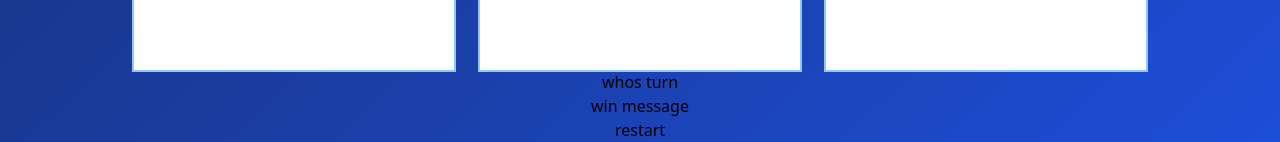
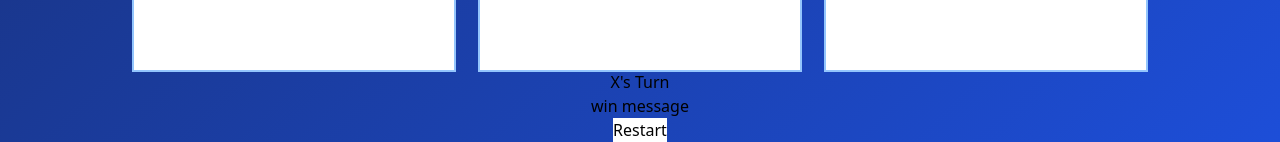
Before and after one commit to samuelchen17/tic-tac-toe-react, a React (Vite) app: page / in a window 1280 px wide. Shown: the part 1081-1223 px from the top of the page. Built offline with nearby package versions, Linux system fonts and the light colour scheme.

Commit message:
tic tac toe

```diff
--- a/src/App.jsx
+++ b/src/App.jsx
@@ -1,22 +1,37 @@
 import { useState } from "react";
 import GameContainer from "./components/GameContainer";
+import RestartBtn from "./components/RestartBtn";
+import TurnDisplay from "./components/TurnDisplay";
 
 const INITIAL_GAME_BOARD = ["", "", "", "", "", "", "", "", ""];
 
 function App() {
   // const [gameState, setGameState] = true;
   const [gameBoard, setGameBoard] = useState(INITIAL_GAME_BOARD);
-  const [playerTurn, setPlayerTurn] = useState("O");
+  const [playerTurn, setPlayerTurn] = useState("X");
+  // const [gameStatus, setGameStatus] = useState(true);
+
+  const newGame = () => {
+    setGameBoard(INITIAL_GAME_BOARD);
+    setPlayerTurn("X");
+  };
 
   return (
     <div className="flex flex-col items-center bg-gradient-to-br from-blue-950 to-blue-700 min-h-svh w-screen">
       <h1 className="text-white text-6xl my-10">Tic Tac Toe</h1>
       <GameContainer
-        {...{ gameBoard, setGameBoard, playerTurn, setPlayerTurn }}
+        {...{
+          gameBoard,
+          setGameBoard,
+          playerTurn,
+          setPlayerTurn,
+          newGame,
+          INITIAL_GAME_BOARD,
+        }}
       />
-      <div>whos turn</div>
+      <TurnDisplay {...{ playerTurn }} />
       <div>win message</div>
-      <div>restart</div>
+      <RestartBtn />
     </div>
   );
 }
--- a/src/components/GameContainer.jsx
+++ b/src/components/GameContainer.jsx
@@ -12,7 +12,14 @@ const WIN_CON = [
   [2, 4, 6],
 ];
 
-function GameContainer({ gameBoard, setGameBoard, playerTurn, setPlayerTurn }) {
+function GameContainer({
+  gameBoard,
+  setGameBoard,
+  playerTurn,
+  setPlayerTurn,
+  newGame,
+  INITIAL_GAME_BOARD,
+}) {
   const handleOnClick = (event) => {
     const cellIndex = Number(event.target.getAttribute("data-cell-index"));
 
@@ -21,24 +28,30 @@ function GameContainer({ gameBoard, setGameBoard, playerTurn, setPlayerTurn }) {
       return;
     }
 
+    updateGameBoard(cellIndex, gameBoard);
+    // the issue here is that update gameBoard is scheduled not resolved here, so check win here doesn't work
+  };
+
+  const updateGameBoard = (cellIndex, gameBoard) => {
     // update gameBoard array in an immutable way
     const newGameState = [...gameBoard];
     // add player symbol into array
     newGameState[cellIndex] = playerTurn;
     setGameBoard(newGameState);
-
-    // the issue here is that update gameBoard is scheduled not resolved here, so check win here doesn't work
-    // check win
   };
 
   useEffect(() => {
     console.log(gameBoard);
-    checkWin();
-    changeTurns();
+    if (gameBoard === INITIAL_GAME_BOARD) {
+      console.log("no player switch");
+    } else {
+      checkWin();
+    }
   }, [gameBoard]);
 
   const changeTurns = () => {
     setPlayerTurn(playerTurn === "X" ? "O" : "X");
+    console.log(`${playerTurn} player switch`);
   };
 
   // go through win con array
@@ -51,6 +64,9 @@ function GameContainer({ gameBoard, setGameBoard, playerTurn, setPlayerTurn }) {
         gameBoard[c] === playerTurn
       ) {
         console.log(`${playerTurn} won`);
+        newGame();
+      } else {
+        changeTurns();
       }
     });
   };
@@ -72,3 +88,12 @@ function GameContainer({ gameBoard, setGameBoard, playerTurn, setPlayerTurn }) {
 }
 
 export default GameContainer;
+
+// gameStatus = true
+// after checkWin or Draw, gameStatus = false
+// press restart for game status to be set to true again
+
+// when gameStatus = true, start the game
+// const startGame = () => {
+
+// }
--- /dev/null
+++ b/src/components/RestartBtn.jsx
@@ -0,0 +1,14 @@
+import React from "react";
+
+function RestartBtn() {
+  return (
+    <div
+      className="bg-white
+  "
+    >
+      Restart
+    </div>
+  );
+}
+
+export default RestartBtn;
--- /dev/null
+++ b/src/components/TurnDisplay.jsx
@@ -0,0 +1,7 @@
+import React from "react";
+
+function TurnDisplay({ playerTurn }) {
+  return <div>{playerTurn}'s Turn</div>;
+}
+
+export default TurnDisplay;
--- a/src/main.jsx
+++ b/src/main.jsx
@@ -3,14 +3,10 @@ import ReactDOM from "react-dom/client";
 import App from "./App.jsx";
 import "./index.css";
 
-ReactDOM.createRoot(document.getElementById("root")).render(
-  <React.StrictMode>
-    <App />
-  </React.StrictMode>
-);
+// ReactDOM.createRoot(document.getElementById("root")).render(
+//   <React.StrictMode>
+//     <App />
+//   </React.StrictMode>
+// );
 
-// ReactDOM.createRoot(document.getElementById("root")).render(
-
-//     <App />
-
-// );
+ReactDOM.createRoot(document.getElementById("root")).render(<App />);
```
